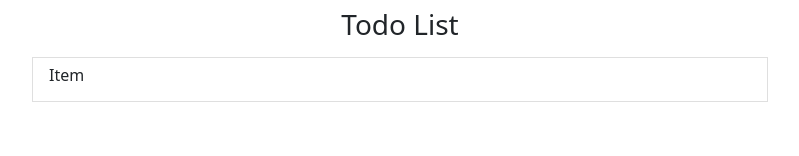
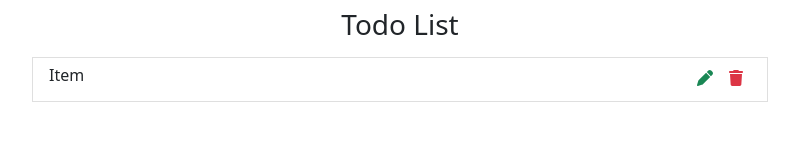
Before and after one commit to DayoTitiloye-code/Todo-List, a React (Create React App) app: page / in a window 1280 px wide. Shown: the part 240-396 px from the top of the page, without its empty margins (240-1039 px from the left). Built offline with nearby package versions, Linux system fonts and the light colour scheme.

Commit message:
Fixed font awesome icons

```diff
--- a/package.json
+++ b/package.json
@@ -3,6 +3,10 @@
   "version": "0.1.0",
   "private": true,
   "dependencies": {
+    "@fortawesome/fontawesome-svg-core": "^6.1.2",
+    "@fortawesome/free-regular-svg-icons": "^6.1.2",
+    "@fortawesome/free-solid-svg-icons": "^6.1.2",
+    "@fortawesome/react-fontawesome": "^0.2.0",
     "@testing-library/jest-dom": "^5.16.5",
     "@testing-library/react": "^13.3.0",
     "@testing-library/user-event": "^13.5.0",
--- a/public/index.html
+++ b/public/index.html
@@ -24,7 +24,7 @@
       work correctly both with client-side routing and a non-root public URL.
       Learn how to configure a non-root public URL by running `npm run build`.
     -->
-    <title>React App</title>
+    <title>Todo List (React)</title>
   </head>
   <body>
     <noscript>You need to enable JavaScript to run this app.</noscript>
--- a/src/components/TodoItem.js
+++ b/src/components/TodoItem.js
@@ -1,6 +1,8 @@
 import React, { Component } from 'react'
 import { FontAwesomeIcon } from '@fortawesome/react-fontawesome'
-
+import { faCoffee } from '@fortawesome/free-solid-svg-icons'
+import { faPen } from '@fortawesome/free-solid-svg-icons'
+import { faTrash } from '@fortawesome/free-solid-svg-icons'
 export default class TodoItem extends Component {
   render() {
     return (
@@ -8,10 +10,10 @@ export default class TodoItem extends Component {
         <h6>Item</h6>
         <div className="todo-icon">
           <span className="mx-2 text-success">
-            <FontAwesomeIcon icon="fa-solid fa-pen" />
+            <FontAwesomeIcon icon={faPen} />
           </span>
           <span className="mx-2 text-danger">
-            <i class="fa-solid fa-trash"></i>
+            <FontAwesomeIcon icon={faTrash} />
           </span>
         </div>
       </li>
```
Also changed, not shown: 1 other file (tests, documents, lock files or other folders).
